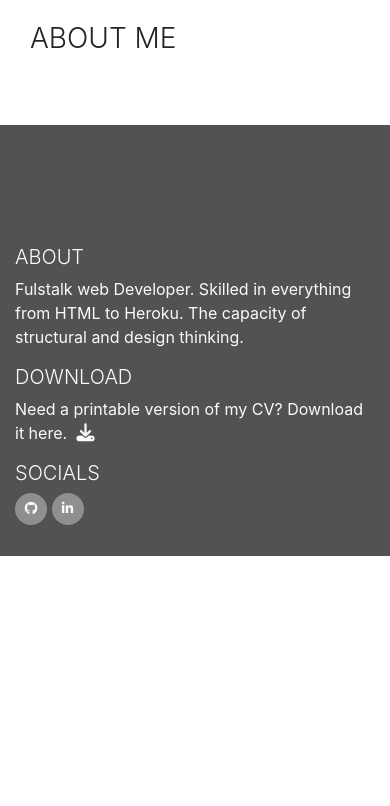
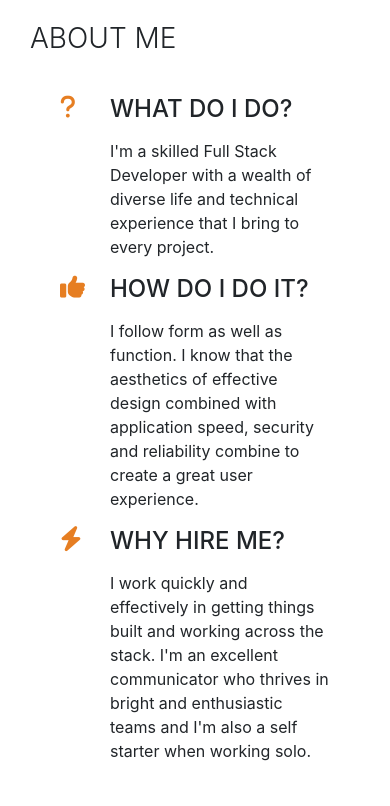
Before and after one commit to AmenGemechu/personal-portofolio, a plain HTML site: page index.html in a window 390 px wide. Shown: the part 852-1658 px from the top of the page. Before the commit the page ends 1408 px from the top, so only its background shows below. Drawn offline with nearby package versions, Linux system fonts and the light colour scheme.

Commit message:
Divide the About section , add text details and style for desktop & mobile view

```diff
--- a/assets/css/style.css
+++ b/assets/css/style.css
@@ -211,3 +211,15 @@ footer {
 #footer-details {
     padding: 20px;
 }
+
+/* Three Reasons */
+
+.three-reasons-icon {
+    font-size: 25px;
+    color: #e67e22;
+}
+
+.three-reasons-heading {
+    margin-bottom: 15px;
+
+}
--- a/index.html
+++ b/index.html
@@ -45,6 +45,7 @@
             </div>
         </div>
     </header>
+
     <section class="container-fluid">
         <div class="row row-table">
             <div class="col-md-8 bg-color-three-reasons section-column">
@@ -53,12 +54,57 @@
                         <h3 class="section-heading uppercase">About Me</h3>
                     </div>
                 </div>
+                <div class="row">
+                    <div class="col-10 offset-1 offset-sm-0 col-sm-4 col-md-6">
+                        <div class="row">
+                            <div class="col-2">
+                                <i class="three-reasons-icon fa fa-question" aria-hidden="true"></i>
+                            </div>
+                            <div class="col-10">
+                                <h4 class="three-reasons-heading uppercase">What do I do?</h4>
+                                <p>
+                                    I'm a skilled Full Stack Developer with a wealth of diverse life and technical
+                                    experience that I bring to every project.
+                                </p>
+                            </div>
+                        </div>
+                    </div>
+                    <div class="col-10 offset-1 offset-sm-0 col-sm-4 col-md-6">
+                        <div class="row">
+                            <div class="col-2">
+                                <i class="three-reasons-icon fa fa-thumbs-up" aria-hidden="true"></i>
+                            </div>
+                            <div class="col-10">
+                                <h4 class="three-reasons-heading uppercase">How do I do it?</h4>
+                                <p>
+                                    I follow form as well as function. I know that the aesthetics of effective design
+                                    combined with application speed, security and reliability combine to create a great user
+                                    experience.
+                                </p>
+                            </div>
+                        </div>
+                    </div>
+                    <div class="col-10 offset-1 offset-sm-0 col-sm-4 col-md-6">
+                        <div class="row">
+                            <div class="col-2">
+                                <i class="three-reasons-icon fa fa-bolt" aria-hidden="true"></i>
+                            </div>
+                            <div class="col-10">
+                                <h4 class="three-reasons-heading uppercase">Why hire me?</h4>
+                                <p>
+                                    I work quickly and effectively in getting things built and working across the stack. I'm
+                                    an excellent communicator who thrives in bright and enthusiastic teams and I'm also a
+                                    self starter when working solo.
+                                </p>
+                            </div>
+                        </div>
+                    </div>
+                </div>
             </div>
         </div>
+
     </section>
-    <footer>
 
-    </footer>
     <footer class="container-fluid">
         <div class="row">
             <div class="col-sm-4">
```
Also changed, not shown: contact.html (+6 -14 lines).
